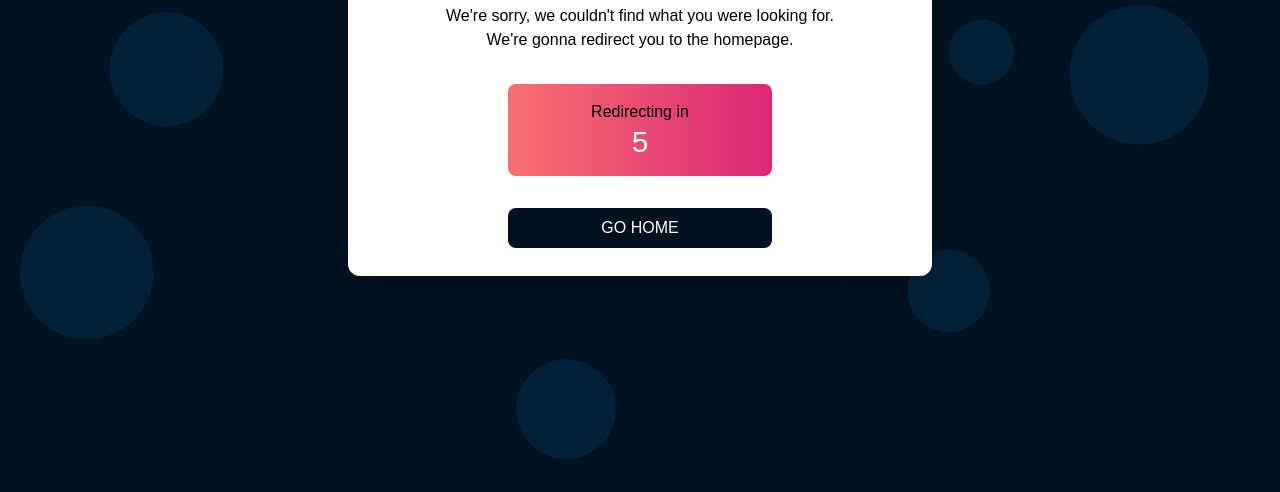
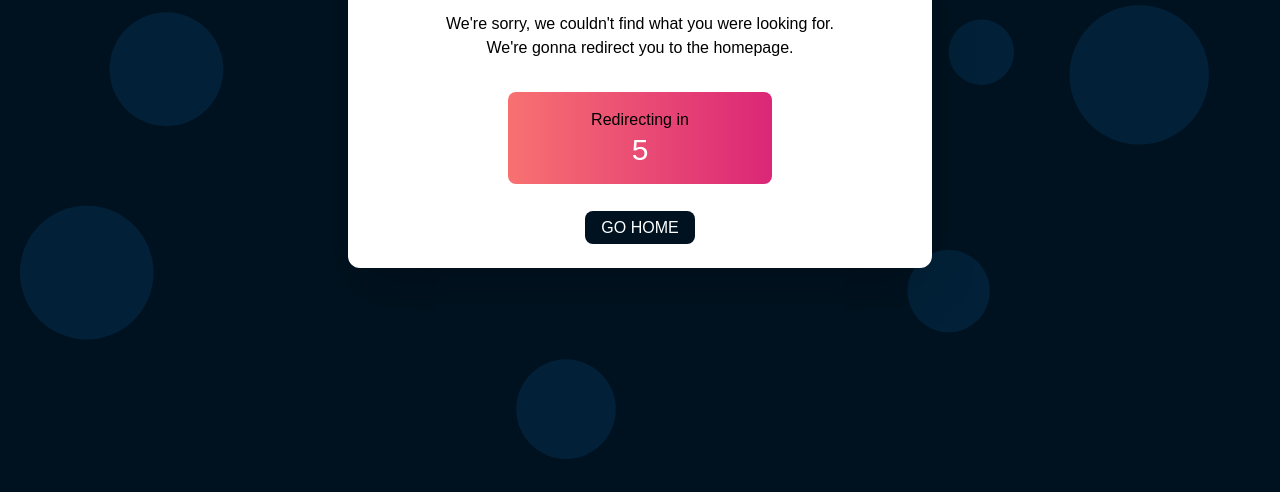
Before and after one commit to GeluHorotan/angularjs-2performant, a website: page index.html at #!/404 in a window 1280 px wide. Shown: the part 308-800 px from the top of the page. Drawn offline with nearby package versions, Linux system fonts and the light colour scheme; some packages are replaced by stand-ins of ours; a web font is replaced by a local one.

Commit message:
fix: buttons on 404 and under construction pag

```diff
--- a/app/views/404.html
+++ b/app/views/404.html
@@ -17,10 +17,12 @@
       <h4 class="text-white">{{ remainingSeconds }}</h4>
     </div>
 
-    <button
-      class="px-4 py-2 sm:w-1/2 w-full background-primary text-white rounded-lg hover:bg-pink-600 txt-primary transition-all duration-200 ease-in-out"
-    >
-      <a href="/">GO HOME</a>
+    <button class="w-full">
+      <a
+        class="px-4 py-2 sm:w-1/2 background-primary text-white rounded-lg hover:bg-pink-600 txt-primary transition-all duration-200 ease-in-out"
+        href="/"
+        >GO HOME</a
+      >
     </button>
   </div>
 </div>
```
Also changed, not shown: app/views/under-construction.html (+6 -4 lines).
